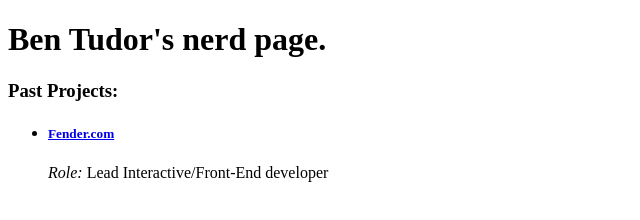
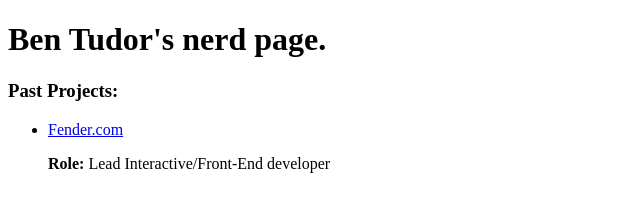
Before and after one commit to bentudor/bentudor.github.io, a plain HTML site: page index.html in a window 1280 px wide. Shown: the whole page, without its empty margins (0-640 px from the left). Drawn offline with Linux system fonts and the light colour scheme.

Commit message:
Update index.html

```diff
--- a/index.html
+++ b/index.html
@@ -15,8 +15,8 @@
         <h3>Past Projects:</h3>
         <ul>
             <li>
-                <h5><a href="http://fender.com" target="_blank">Fender.com</a></h5>
-                <p><em>Role:</em> Lead Interactive/Front-End developer</p>
+                <p><a href="http://fender.com" target="_blank">Fender.com</a></p>
+                <p><strong>Role:</strong> Lead Interactive/Front-End developer</p>
             </li>
         </ul>
 
```
